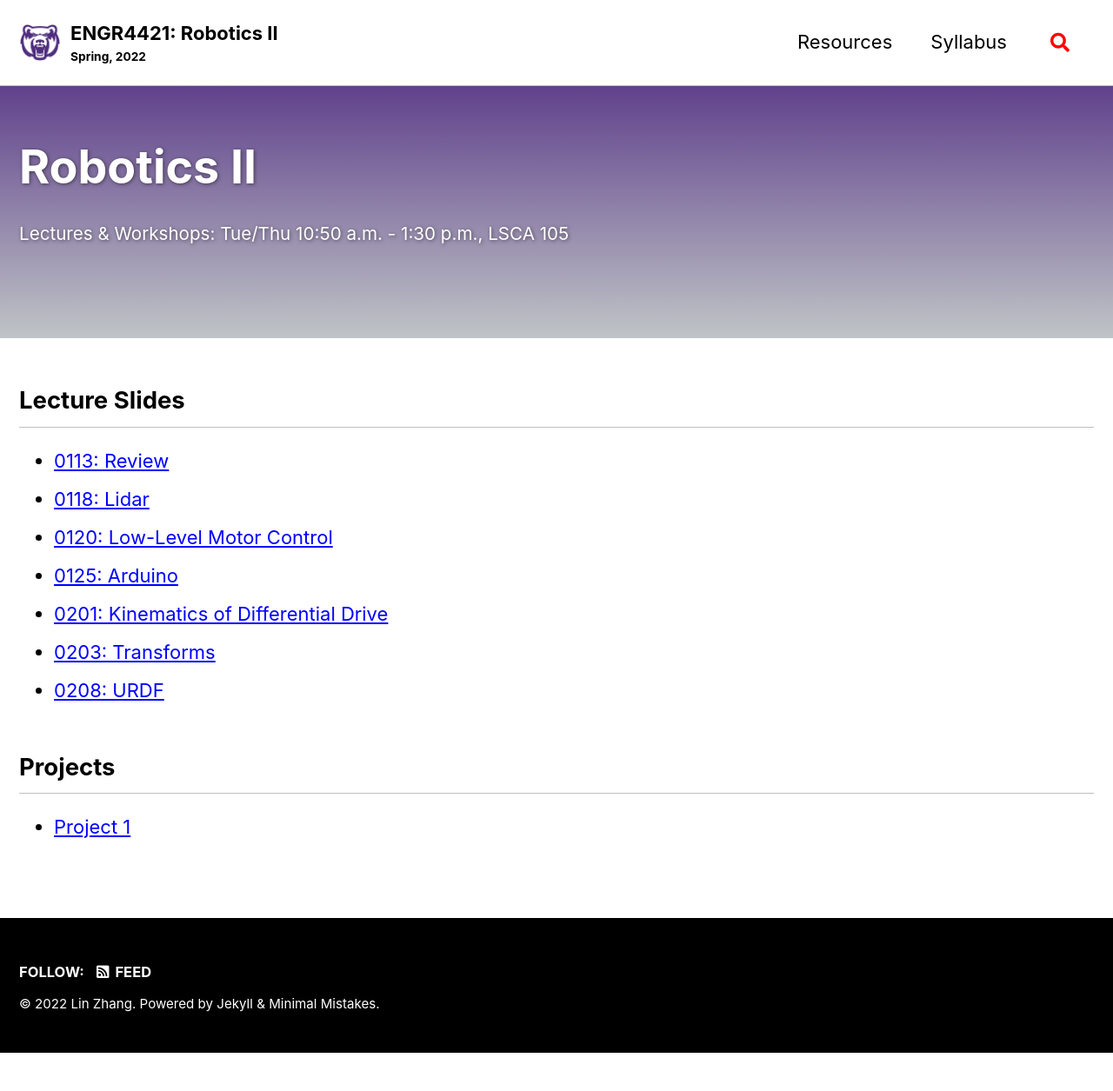
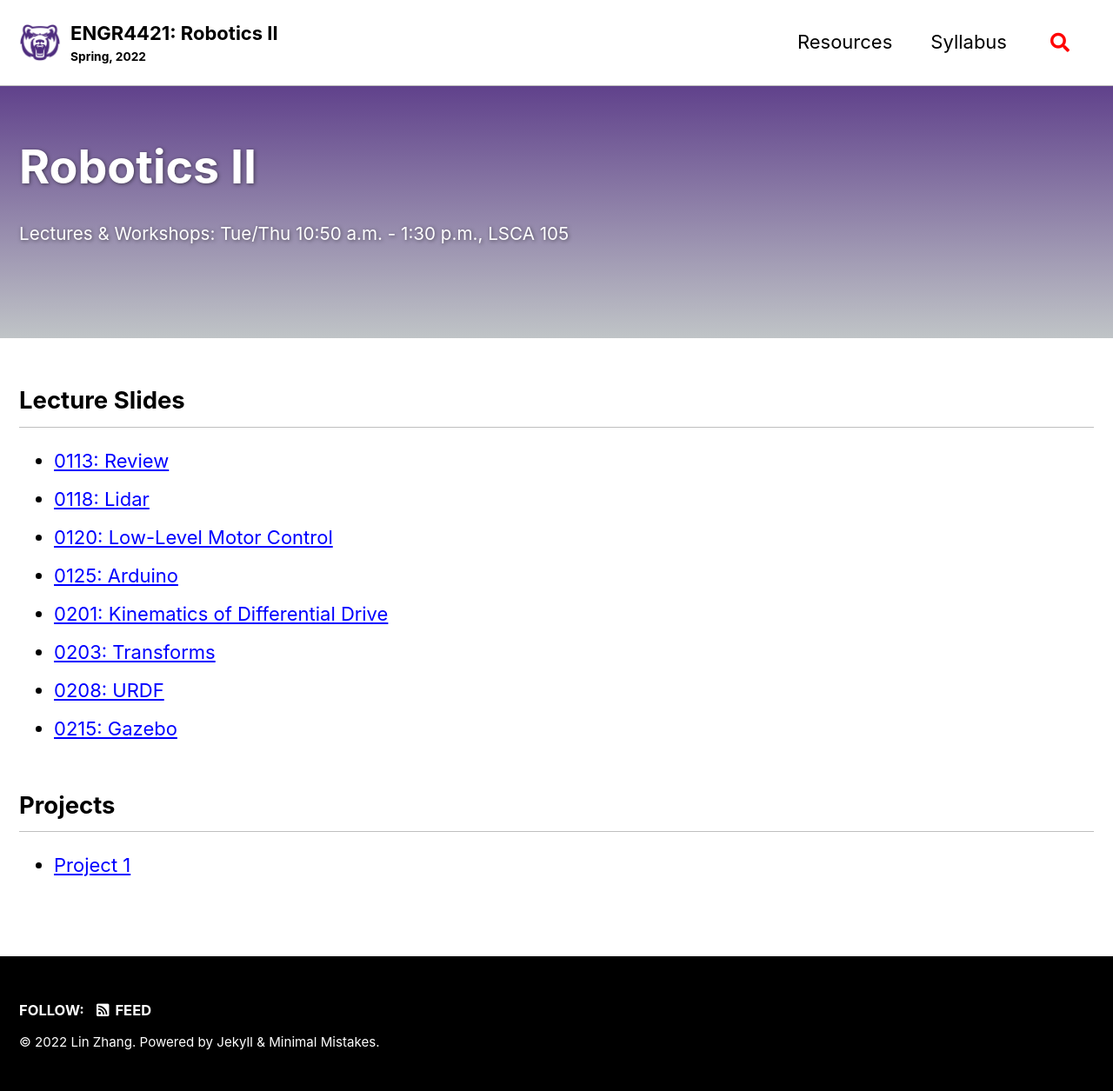
Before and after one commit to linzhangUCA/robotics2-2022, a Jekyll site: the page built from _pages/home.md, in a window 1280 px wide. Shown: the whole page at 87% size. Built offline with Jekyll 4.4.1, drawn with Linux system fonts in a browser that asks for light colours; cached includes are drawn as plain includes; before the commit the page ends 1211 px from its top, so only the background shows below that.

Commit message:
update 0215 slides

```diff
--- a/_pages/home.md
+++ b/_pages/home.md
@@ -19,6 +19,7 @@
 - [0201: Kinematics of Differential Drive](https://drive.google.com/file/d/1IlGADW1HHelxS5q9IUglm4Of791NZgrb/view?usp=sharing)
 - [0203: Transforms](https://drive.google.com/file/d/197G2lAsLe_DaKm02tztSxqQHbu152haM/view?usp=sharing)
 - [0208: URDF](https://drive.google.com/file/d/1DXEDGwWpaFWe_Xzx93hXRPVSj-GOh14P/view?usp=sharing)
+- [0215: Gazebo](https://drive.google.com/file/d/1aXFFRoTvQ1D2q7GJwJWFAl5qPwVjJcl6/view?usp=sharing)
 
 ## Projects
 - [Project 1](https://drive.google.com/file/d/121U3P6LwjLMlKpd6Tav7CEM9aVC6RvCz/view?usp=sharing)
```
